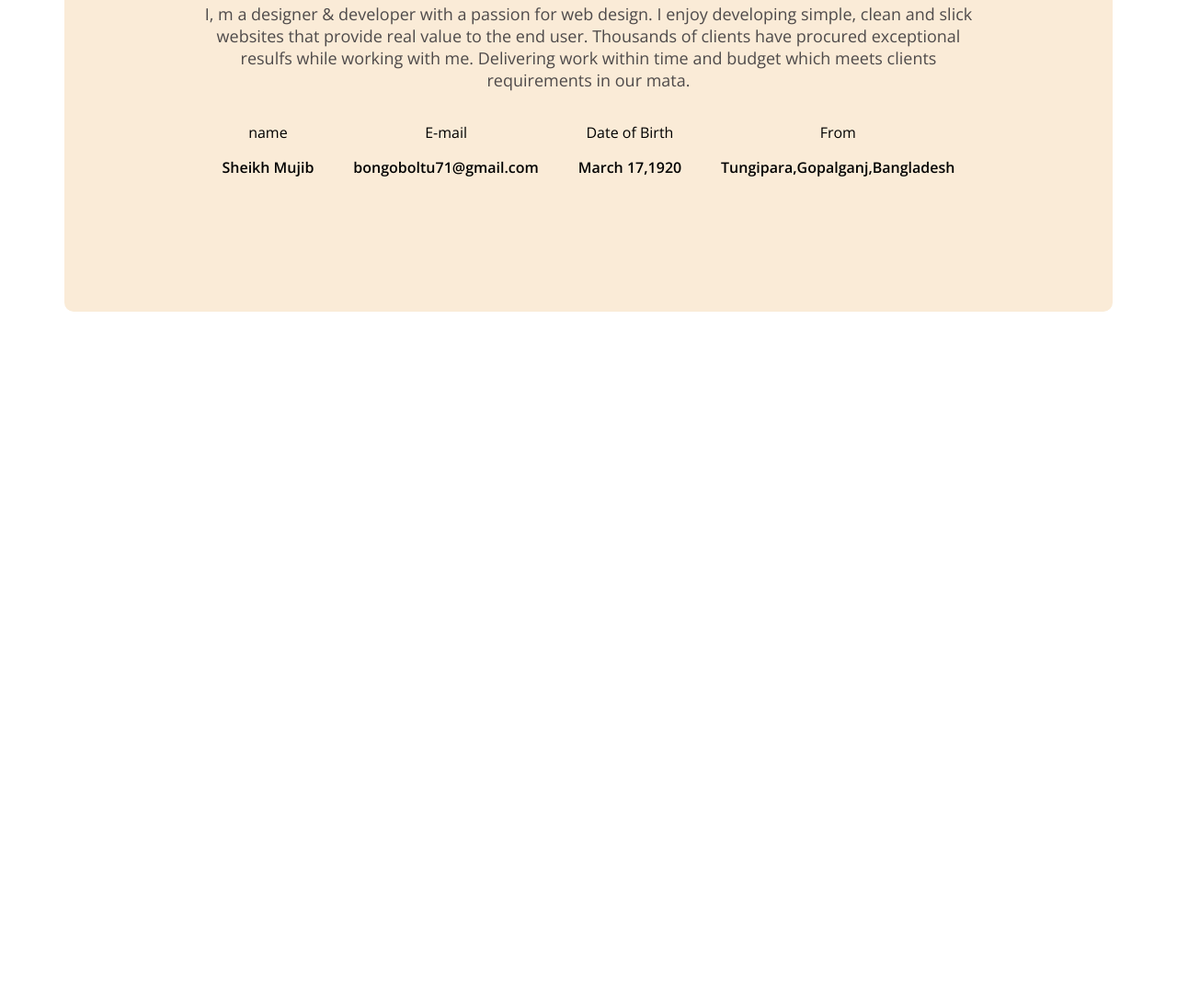
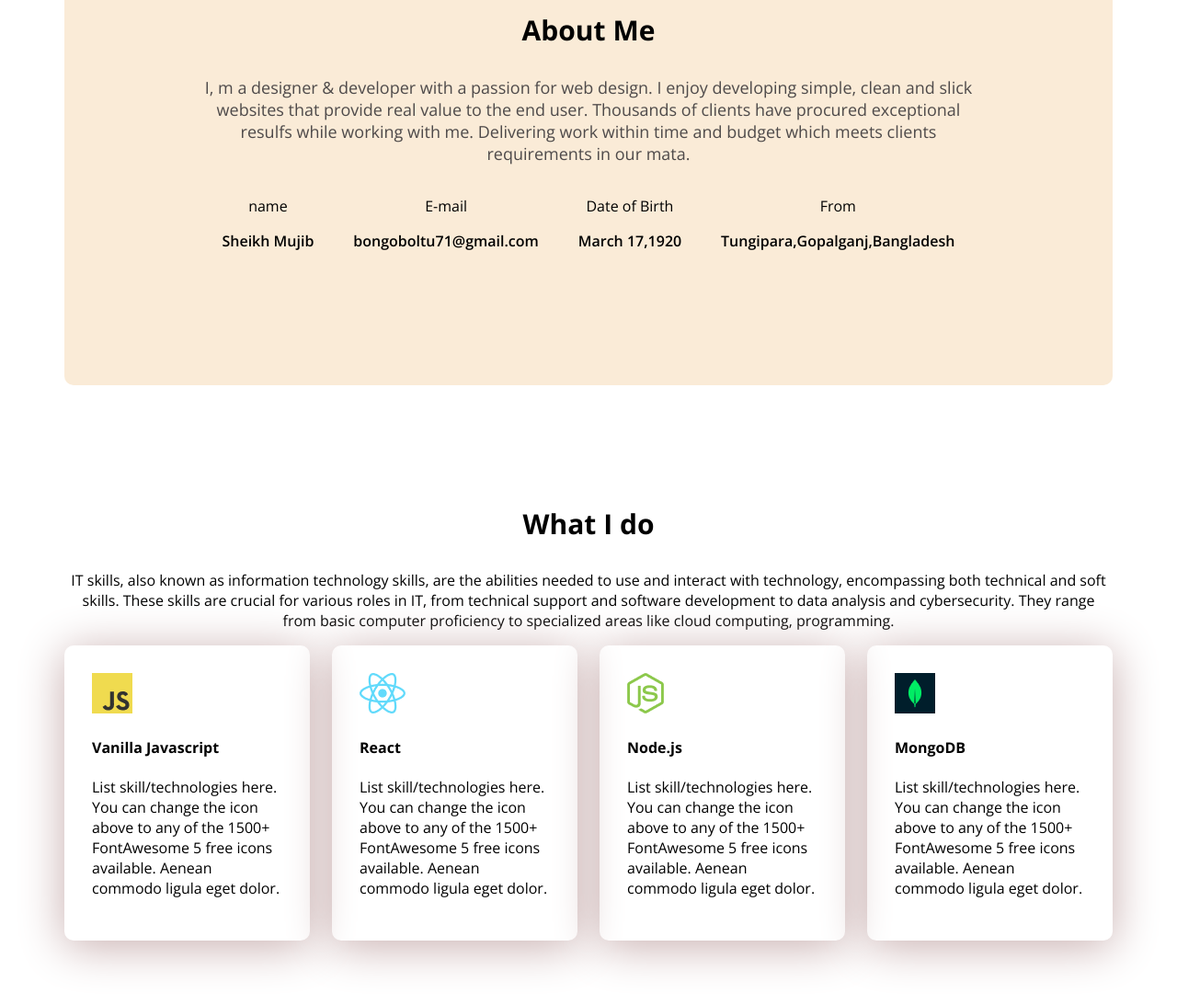
Before and after one commit to Iqbalsami12/bongo-portfolio, a plain HTML site: page index.html in a window 1280 px wide. Shown: the part 976-2068 px from the top of the page at 92% size. Before the commit the page ends 1365 px from the top, so only its background shows below. Drawn offline with nearby package versions, Linux system fonts and the light colour scheme.

Commit message:
added skills

```diff
--- a/bongo.css
+++ b/bongo.css
@@ -5,6 +5,10 @@
   font-style: normal;
   font-variation-settings:
     "wdth" 100;
+}
+/* shared style */
+.text-center{
+    text-align: center;
 }
 .text-primary{
     color: orange;
@@ -81,6 +85,10 @@ main{
     max-width: 1140px;
     margin: 50px auto;
 }
+main section{
+    margin-top: 130px;
+    margin-bottom:130px ;
+}
 /* about */
 .about{
     padding: 130px 150px;
@@ -94,3 +102,13 @@ main{
 .item-description{
     font-weight: 600;
 }
+.skills-container{
+    display: flex;
+    justify-content: space-around;
+    gap: 24px;
+}
+.skill{
+    padding: 30px;
+    box-shadow: 0px 6px 50px 0px rgb(198, 172, 172);
+    border-radius: 10px;
+}
--- a/index.html
+++ b/index.html
@@ -57,6 +57,36 @@
                 </div>
             </div>
         </section>
+        <section class="skills">
+            <h3 class="section-title text-center">
+                What I do
+            </h3>
+            <p class="section--description text-center">
+                IT skills, also known as information technology skills, are the abilities needed to use and interact with technology, encompassing both technical and soft skills. These skills are crucial for various roles in IT, from technical support and software development to data analysis and cybersecurity. They range from basic computer proficiency to specialized areas like cloud computing, programming.
+            </p>
+            <div class="skills-container">
+                <div class="skill">
+                    <img src="/icons/js.png" alt="">
+                    <h4 class="skill-title">Vanilla Javascript</h4>
+                    <p class="skill-description">List skill/technologies here. You can change the icon above to any of the 1500+ FontAwesome 5 free icons available. Aenean commodo ligula eget dolor.</p>
+                </div>
+                <div class="skill">
+                    <img src="/icons/react.png"  alt="">
+                    <h4 class="skill-title">React</h4>
+                    <p class="skill-description">List skill/technologies here. You can change the icon above to any of the 1500+ FontAwesome 5 free icons available. Aenean commodo ligula eget dolor.</p>
+                </div>
+                <div class="skill">
+                    <img src="/icons/nodejs.png" alt="">
+                    <h4 class="skill-title">Node.js</h4>
+                    <p class="skill-description">List skill/technologies here. You can change the icon above to any of the 1500+ FontAwesome 5 free icons available. Aenean commodo ligula eget dolor.</p>
+                </div>
+                <div class="skill">
+                    <img src="/icons/mongo.png" alt="">
+                    <h4 class="skill-title">MongoDB</h4>
+                    <p class="skill-description">List skill/technologies here. You can change the icon above to any of the 1500+ FontAwesome 5 free icons available. Aenean commodo ligula eget dolor.</p>
+                </div>
+            </div>
+        </section>
     </main>
     <footer>
 
```
